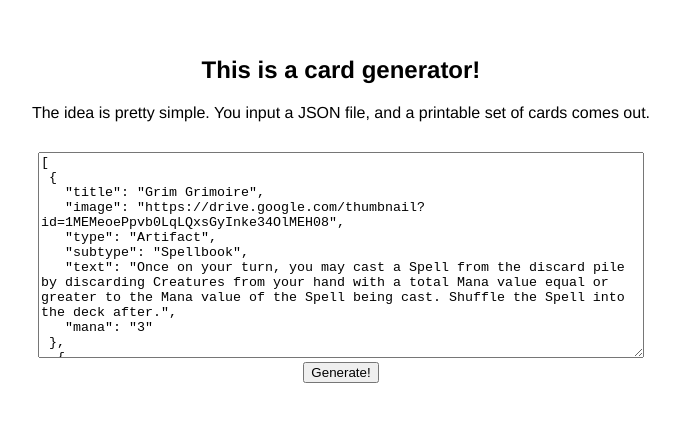
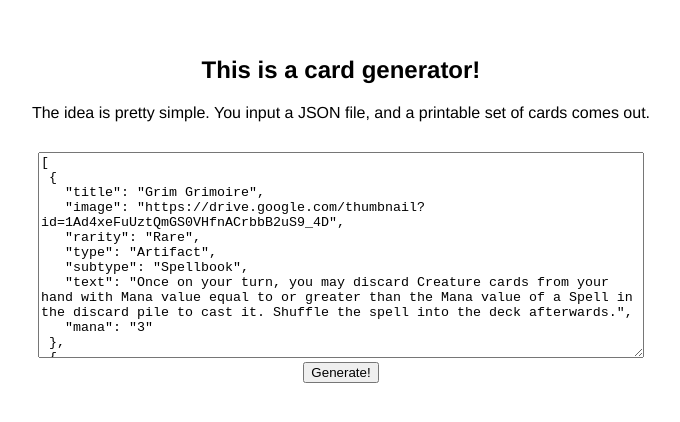
Before and after one commit to super33fungi/card-generator, a plain HTML site: page index.html in a window 1280 px wide. Shown: the whole page, without its empty margins (299-979 px from the left). Drawn offline with nearby package versions, Linux system fonts and the light colour scheme.

Commit message:
Update index.html

```diff
--- a/index.html
+++ b/index.html
@@ -20,40 +20,43 @@
 [
  {
    "title": "Grim Grimoire",
-   "image": "https://drive.google.com/thumbnail?id=1MEMeoePpvb0LqLQxsGyInke34OlMEH08",
+   "image": "https://drive.google.com/thumbnail?id=1Ad4xeFuUztQmGS0VHfnACrbbB2uS9_4D",
+   "rarity": "Rare",
    "type": "Artifact",
    "subtype": "Spellbook",
-   "text": "Once on your turn, you may cast a Spell from the discard pile by discarding Creatures from your hand with a total Mana value equal or greater to the Mana value of the Spell being cast. Shuffle the Spell into the deck after.",
+   "text": "Once on your turn, you may discard Creature cards from your hand with Mana value equal to or greater than the Mana value of a Spell in the discard pile to cast it. Shuffle the spell into the deck afterwards.",
    "mana": "3"
  },
-  {
-   "title": "Bittermouth, Avatar of Absorbtion",
-   "image": "https://drive.google.com/thumbnail?id=1skvcVVj_5AboxTvTJY39sY8ny_Knm1wQ",
+ {
+   "title": "Bittermouth<br>Avatar of Absorbtion",
+   "image": "https://drive.google.com/thumbnail?id=119meQ6oemLibzuf4wqqFzXEIFk1rXVTO",
+   "rarity": "Rare",
    "type": "Avatar",
    "text": "Bittermouth's power increases by 1 for each Creature card in the discard pile, to a max bonus of 6.",
    "power": "9+"
  },
-  {
+ {
    "title": "Snowflake Obsidian Ring",
-   "image": "https://drive.google.com/thumbnail?id=19yMCnIfvXhfdu8EyP9w4jtXGebuMrbzj",
+   "image": "https://drive.google.com/thumbnail?id=1A9ZUkr3eUEnpIFO6BLEDQiSrBSBAskQ4",
+   "rarity": "Uncommon",
    "type": "Artifact",
-   "element": "Earth/Frost",
-   "subtype": "Ring",
-   "text": "Once during a fight, you may discard a card from your hand to increase to your damage by 2 for the fight. You may also change the type of damage you deal this fight to Earth or Frost.",
+   "element": "Storm Frost",
+   "text": "Once during a fight, you may discard a card from your hand to increase to your damage by 2 for the fight. You may also change the type of damage you deal this fight to Storm or Frost.",
    "mana": "2"
  },
  {
    "title": "Ekmar",
-   "type": "Character",
-   "subtype" : "Warlock",
-   "element" : "Fire",
+   "image": "https://drive.google.com/thumbnail?id=1Ao4uoJJvJjsCPPMOTLpqVnNN9PedAcd4",
+   "rarity": "",
+   "type": "Character - Warlock - Fire",
    "text": "In a fight, deal 1 Fire damage."
  },
  {
    "title": "Orb of Destruction",
-   "image": "https://drive.google.com/thumbnail?id=17TLNi4xqSpaqPpaiXNLO6GAkCOm_B1lC",
-   "type": "Legendary Orb",
-   "text": "Once during you turn, you may discard a card to destroy an artifact with equal or lesser Mana value than the discarded card."
+   "image": "https://drive.google.com/thumbnail?id=1_YQE4KwzdS9oQhHRSUQjMwx893KGabiK",
+   "rarity": "Rare",
+   "type": "Orb",
+   "text": "Once during you turn, you may discard a card from your hand to place an Artifact with equal or lesser Mana value than the discarded card into the discard pile."
  }
 
 ]
```
